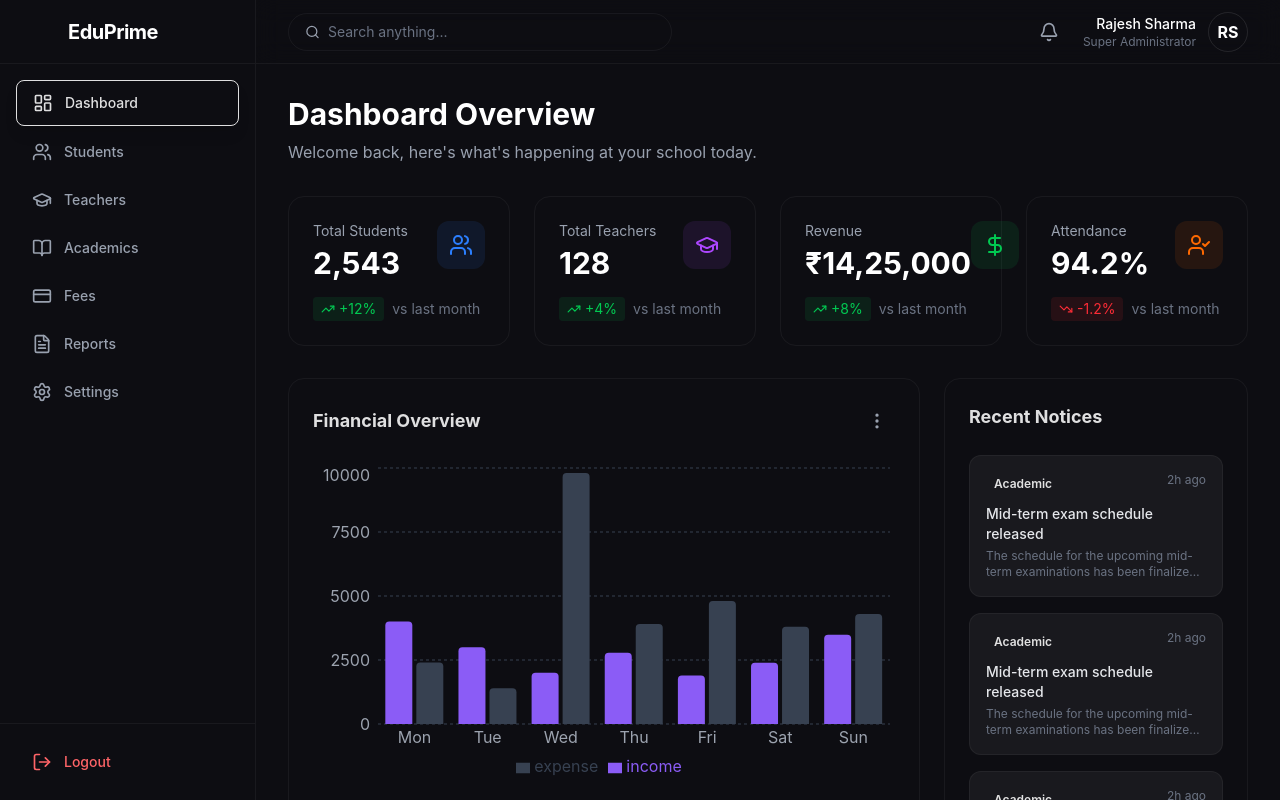
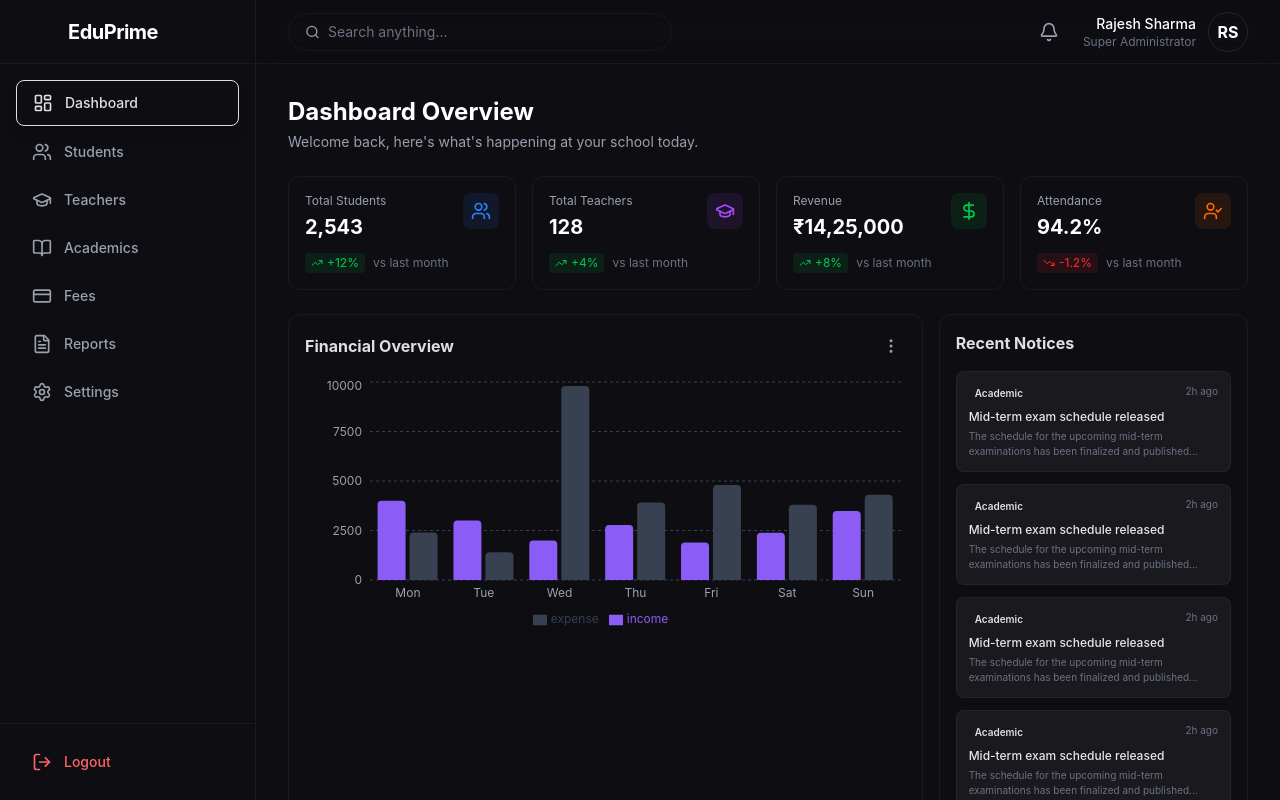
Before and after one commit to Naseer-047/School-website, a React app in the folder frontend/: page /admin in a window 1280 px wide. Shown: the top 800 px of the page. Built offline with nearby package versions, Linux system fonts and the light colour scheme; the HTML template or start-up script is replaced by a standard one.

Commit message:
Add admin dashboard page with key statistics, financial overview, and recent notices.

```diff
--- a/frontend/src/pages/admin/AdminDashboard.jsx
+++ b/frontend/src/pages/admin/AdminDashboard.jsx
@@ -13,24 +13,24 @@ const data = [
 ];
 
 const StatCard = ({ title, value, icon, trend, trendValue, color }) => (
-    <div className="bg-surface border border-white/5 p-6 rounded-2xl hover:border-white/10 transition-colors">
-        <div className="flex justify-between items-start mb-4">
+    <div className="bg-surface border border-white/5 p-4 rounded-xl hover:border-white/10 transition-colors">
+        <div className="flex justify-between items-start mb-3">
             <div>
-                <p className="text-gray-400 text-sm mb-1">{title}</p>
-                <h3 className="text-3xl font-bold text-white">{value}</h3>
+                <p className="text-gray-400 text-xs mb-1">{title}</p>
+                <h3 className="text-xl font-bold text-white">{value}</h3>
             </div>
-            <div className={`p-3 rounded-xl bg-${color}-500/10 text-${color}-500`}>
+            <div className={`p-2 rounded-lg bg-${color}-500/10 text-${color}-500`}>
                 {icon}
             </div>
         </div>
-        <div className="flex items-center gap-2 text-sm">
+        <div className="flex items-center gap-2 text-xs">
             {trend === 'up' ? (
-                <div className="flex items-center text-green-500 bg-green-500/10 px-2 py-0.5 rounded">
-                    <TrendingUp size={14} className="mr-1" /> {trendValue}
+                <div className="flex items-center text-green-500 bg-green-500/10 px-1.5 py-0.5 rounded">
+                    <TrendingUp size={12} className="mr-1" /> {trendValue}
                 </div>
             ) : (
-                <div className="flex items-center text-red-500 bg-red-500/10 px-2 py-0.5 rounded">
-                    <TrendingDown size={14} className="mr-1" /> {trendValue}
+                <div className="flex items-center text-red-500 bg-red-500/10 px-1.5 py-0.5 rounded">
+                    <TrendingDown size={12} className="mr-1" /> {trendValue}
                 </div>
             )}
             <span className="text-gray-500">vs last month</span>
@@ -40,19 +40,19 @@ const StatCard = ({ title, value, icon, trend, trendValue, color }) => (
 
 const AdminDashboard = () => {
     return (
-        <div className="space-y-8">
+        <div className="space-y-6">
             {/* Header */}
             <div>
-                <h1 className="text-3xl font-bold text-white mb-2">Dashboard Overview</h1>
-                <p className="text-gray-400">Welcome back, here's what's happening at your school today.</p>
+                <h1 className="text-2xl font-bold text-white mb-1">Dashboard Overview</h1>
+                <p className="text-sm text-gray-400">Welcome back, here's what's happening at your school today.</p>
             </div>
 
             {/* Stats Grid */}
-            <div className="grid grid-cols-1 md:grid-cols-2 lg:grid-cols-4 gap-6">
+            <div className="grid grid-cols-1 sm:grid-cols-2 lg:grid-cols-4 gap-4">
                 <StatCard
                     title="Total Students"
                     value="2,543"
-                    icon={<Users size={24} />}
+                    icon={<Users size={20} />}
                     trend="up"
                     trendValue="+12%"
                     color="blue"
@@ -60,7 +60,7 @@ const AdminDashboard = () => {
                 <StatCard
                     title="Total Teachers"
                     value="128"
-                    icon={<GraduationCap size={24} />}
+                    icon={<GraduationCap size={20} />}
                     trend="up"
                     trendValue="+4%"
                     color="purple"
@@ -68,7 +68,7 @@ const AdminDashboard = () => {
                 <StatCard
                     title="Revenue"
                     value="₹14,25,000"
-                    icon={<DollarSign size={24} />}
+                    icon={<DollarSign size={20} />}
                     trend="up"
                     trendValue="+8%"
                     color="green"
@@ -76,7 +76,7 @@ const AdminDashboard = () => {
                  <StatCard
                     title="Attendance"
                     value="94.2%"
-                    icon={<UserCheck size={24} />}
+                    icon={<UserCheck size={20} />}
                     trend="down"
                     trendValue="-1.2%"
                     color="orange"
@@ -84,51 +84,51 @@ const AdminDashboard = () => {
             </div>
 
             {/* Charts Section */}
-            <div className="grid grid-cols-1 lg:grid-cols-3 gap-6">
+            <div className="grid grid-cols-1 lg:grid-cols-3 gap-4">
 
                 {/* Main Activity Chart */}
-                <div className="bg-surface border border-white/5 p-6 rounded-2xl lg:col-span-2">
-                    <div className="flex justify-between items-center mb-6">
-                        <h3 className="font-bold text-lg">Financial Overview</h3>
-                        <button className="p-2 hover:bg-white/5 rounded-lg text-gray-400">
-                            <MoreVertical size={20} />
+                <div className="bg-surface border border-white/5 p-4 rounded-xl lg:col-span-2">
+                    <div className="flex justify-between items-center mb-4">
+                        <h3 className="font-bold text-base">Financial Overview</h3>
+                        <button className="p-1.5 hover:bg-white/5 rounded-lg text-gray-400">
+                            <MoreVertical size={18} />
                         </button>
                     </div>
-                    <div className="h-80">
+                    <div className="h-64">
                          <ResponsiveContainer width="100%" height="100%">
                             <BarChart data={data}>
                                 <CartesianGrid strokeDasharray="3 3" stroke="#374151" vertical={false} />
-                                <XAxis dataKey="name" stroke="#9ca3af" axisLine={false} tickLine={false} />
-                                <YAxis stroke="#9ca3af" axisLine={false} tickLine={false} />
+                                <XAxis dataKey="name" stroke="#9ca3af" axisLine={false} tickLine={false} style={{ fontSize: '12px' }} />
+                                <YAxis stroke="#9ca3af" axisLine={false} tickLine={false} style={{ fontSize: '12px' }} />
                                 <Tooltip
-                                    contentStyle={{backgroundColor: '#1f2937', border: 'none', borderRadius: '8px'}}
+                                    contentStyle={{backgroundColor: '#1f2937', border: 'none', borderRadius: '8px', fontSize: '12px'}}
                                     labelStyle={{color: '#9ca3af'}}
                                     cursor={{fill: 'rgba(255,255,255,0.05)'}}
                                 />
                                 <Bar dataKey="income" fill="#8b5cf6" radius={[4, 4, 0, 0]} />
                                 <Bar dataKey="expense" fill="#374151" radius={[4, 4, 0, 0]} />
-                                <Legend />
+                                <Legend wrapperStyle={{ fontSize: '12px' }} />
                             </BarChart>
                         </ResponsiveContainer>
                     </div>
                 </div>
 
                 {/* Recent Activity / Side Panel */}
-                <div className="bg-surface border border-white/5 p-6 rounded-2xl">
-                    <h3 className="font-bold text-lg mb-6">Recent Notices</h3>
-                    <div className="space-y-4">
+                <div className="bg-surface border border-white/5 p-4 rounded-xl">
+                    <h3 className="font-bold text-base mb-4">Recent Notices</h3>
+                    <div className="space-y-3">
                         {[1, 2, 3, 4].map((_, i) => (
-                            <div key={i} className="p-4 rounded-xl bg-white/5 border border-white/5 hover:border-primary/30 transition-colors group cursor-pointer">
-                                <div className="flex justify-between items-start mb-2">
-                                    <span className="text-xs font-semibold px-2 py-1 rounded bg-primary/20 text-primary">Academic</span>
-                                    <span className="text-xs text-gray-500">2h ago</span>
+                            <div key={i} className="p-3 rounded-lg bg-white/5 border border-white/5 hover:border-primary/30 transition-colors group cursor-pointer">
+                                <div className="flex justify-between items-start mb-1.5">
+                                    <span className="text-[10px] font-semibold px-1.5 py-0.5 rounded bg-primary/20 text-primary">Academic</span>
+                                    <span className="text-[10px] text-gray-500">2h ago</span>
                                 </div>
-                                <h4 className="font-medium text-sm text-gray-200 group-hover:text-primary transition-colors">Mid-term exam schedule released</h4>
-                                <p className="text-xs text-gray-500 mt-1 line-clamp-2">The schedule for the upcoming mid-term examinations has been finalized and published...</p>
+                                <h4 className="font-medium text-xs text-gray-200 group-hover:text-primary transition-colors">Mid-term exam schedule released</h4>
+                                <p className="text-[10px] text-gray-500 mt-1 line-clamp-2">The schedule for the upcoming mid-term examinations has been finalized and published...</p>
                             </div>
                         ))}
                     </div>
-                    <button className="w-full mt-6 py-3 rounded-lg border border-white/10 text-sm font-medium hover:bg-white/5 transition-colors">
+                    <button className="w-full mt-4 py-2 rounded-lg border border-white/10 text-xs font-medium hover:bg-white/5 transition-colors">
                         View All Notices
                     </button>
                 </div>
```
